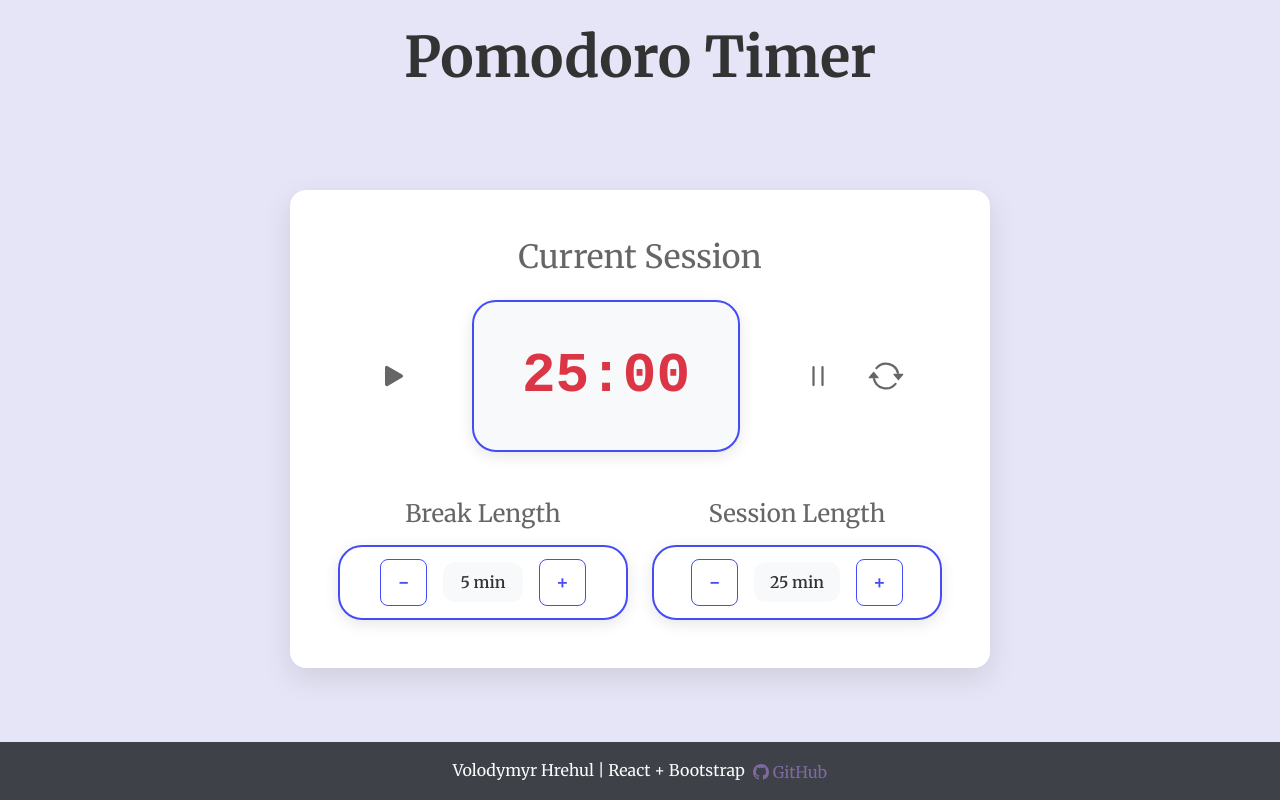
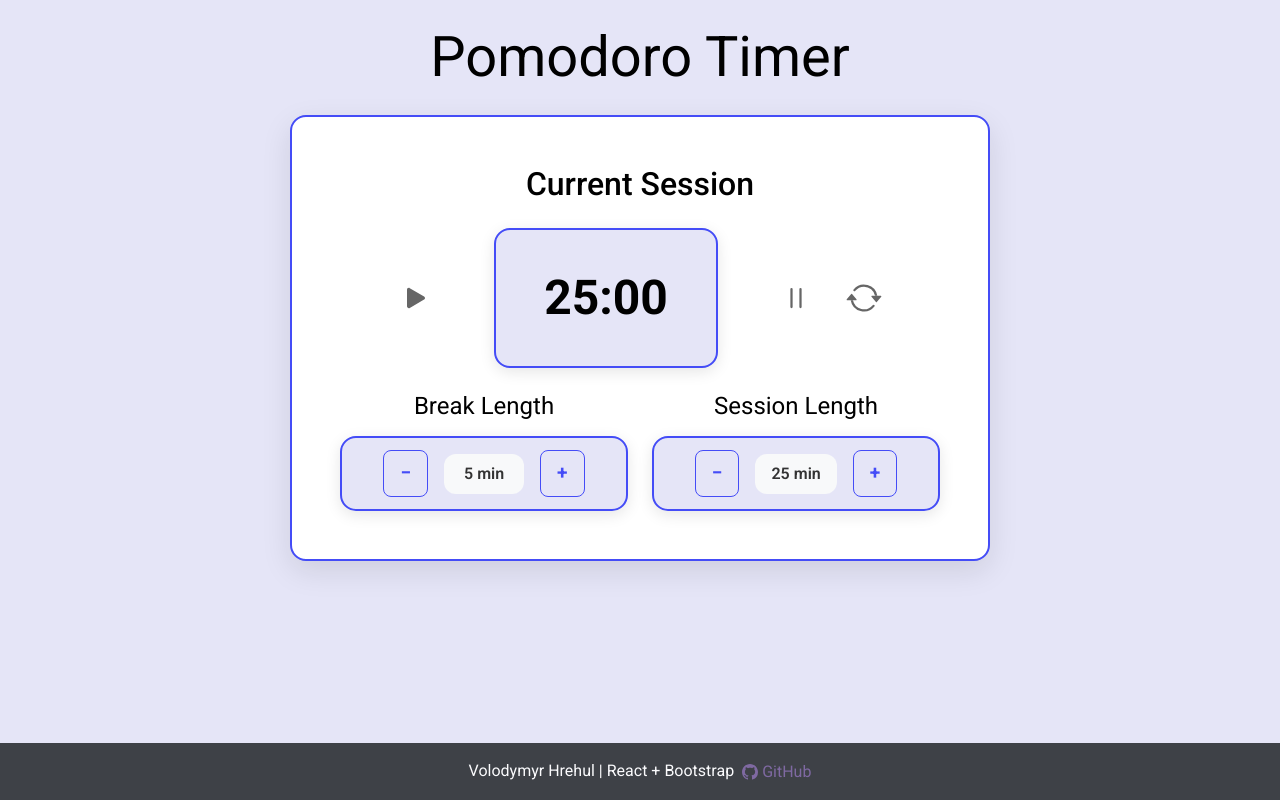
Before and after one commit to Premisterio/Mini-projects, a PHP site: page / in a window 1280 px wide. Run offline with PHP 8.4, Linux system fonts and the light colour scheme; some libraries are stand-ins or nearby versions.

Commit message:
Minor UI changes
Changes:
- Updated styles.
- Removed unneeded classes in script.js

```diff
--- a/fe-libs/pomodoro/script.js
+++ b/fe-libs/pomodoro/script.js
@@ -14,13 +14,13 @@ function App() {
       </div>
 
       {/* Main Container */}
-      <div className="flex-grow-1 d-flex align-items-center justify-content-center px-3">
+      <div className="d-flex align-items-center justify-content-center px-3">
         <div className="main-container">
           {/* Current Session Header */}
           <h2 className="session-label text-center mb-4">Current Session</h2>
 
           {/* Timer Controls Section */}
-          <div className="d-flex align-items-center justify-content-center mb-5">
+          <div className="d-flex align-items-center justify-content-center mb-4">
             {/* Play Button */}
             <button className="control-btn me-3" onClick={() => setIsRunning(!isRunning)}>
               <svg
@@ -55,7 +55,7 @@ function App() {
                 </svg>
               </button>
               <button
-                className="control-btn"
+                className="control-btn control-btn-reset"
                 onClick={() => {
                   setIsRunning(false)
                   setTimeLeft("25:00")
--- a/fe-libs/pomodoro/style.css
+++ b/fe-libs/pomodoro/style.css
@@ -1,5 +1,5 @@
 /* Google font import */
-@import url("https://fonts.googleapis.com/css2?family=Merriweather:ital,opsz,wght@0,18..144,300..900;1,18..144,300..900&display=swap");
+@import url("https://fonts.googleapis.com/css2?family=Roboto:ital,wght@0,100..900;1,100..900&display=swap");
 
 /* Variables */
 :root {
@@ -11,7 +11,7 @@
 }
 
 body {
-  font-family: "Merriweather", serif;
+  font-family: "Roboto", sans-serif;
   background-color: var(--secondary);
   background-image: radial-gradient(
     var(--primary-1) 0.5px,
@@ -23,8 +23,8 @@ body {
 /* Main Title */
 .main-title {
   font-size: 2.5rem;
-  font-weight: 700;
-  color: #333;
+  font-weight: 400;
+  color: black;
   margin-bottom: 0;
 }
 
@@ -39,6 +39,7 @@ body {
   background: white;
   border-radius: 1rem;
   box-shadow: 0 10px 30px rgba(0, 0, 0, 0.1);
+  border: 2px solid var(--primary-1);
   padding: 2rem;
   width: 100%;
   max-width: 700px;
@@ -54,8 +55,8 @@ body {
 /* Session Label */
 .session-label {
   font-size: 1.5rem;
-  font-weight: 400;
-  color: #666;
+  font-weight: 500;
+  color: black;
   margin-bottom: 2rem;
 }
 
@@ -67,10 +68,10 @@ body {
 
 /* Timer Display */
 .timer-display {
-  background: #f8f9fa;
+  background: var(--secondary);
   border: 2px solid var(--primary-1);
-  border-radius: 1.5rem;
-  padding: 1.5rem 2rem;
+  border-radius: 1rem;
+  padding: 1rem;
   box-shadow: 0 4px 15px rgba(0, 0, 0, 0.1);
   margin: 0 1rem;
 }
@@ -83,15 +84,15 @@ body {
 }
 
 .timer-text {
-  color: var(--timer-red);
+  color: black;
   font-weight: bold;
   font-size: 2.5rem;
-  font-family: "Courier New", monospace;
+  font-family: "Roboto", monospace;
 }
 
 @media (min-width: 768px) {
   .timer-text {
-    font-size: 3.5rem;
+    font-size: 3rem;
   }
 }
 
@@ -113,11 +114,15 @@ body {
   color: var(--primary-1);
 }
 
+.control-btn-reset:hover {
+  color: var(--timer-red);
+}
+
 /* Control Titles */
 .control-title {
   font-size: 1.25rem;
   font-weight: 400;
-  color: #666;
+  color: black;
 }
 
 @media (min-width: 768px) {
@@ -132,9 +137,9 @@ body {
   align-items: center;
   justify-content: center;
   border: 2px solid var(--primary-1);
-  border-radius: 1.5rem;
+  border-radius: 1rem;
   padding: 0.75rem 1rem;
-  background: white;
+  background: var(--secondary);
   box-shadow: 0 4px 15px rgba(0, 0, 0, 0.1);
   gap: 0.5rem;
 }
```
